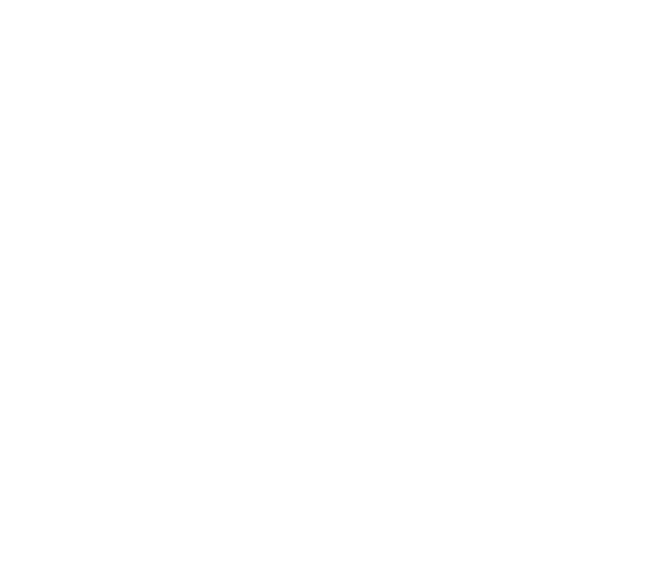
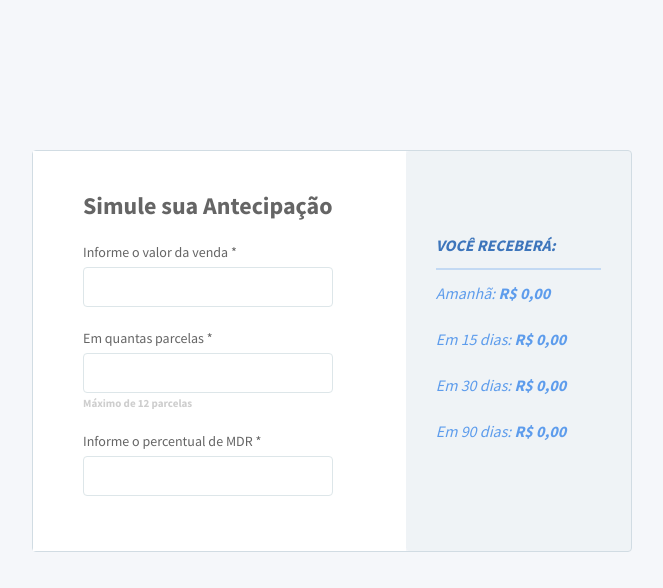
Before and after one commit to saaddalida/challenge-front, a website built with webpack: page public/index.html in a window 1280 px wide. Shown: the whole page, without its empty margins (308-971 px from the left). Built offline with nearby package versions, Linux system fonts and the light colour scheme.

Commit message:
interface: Main page

```diff
--- a/package.json
+++ b/package.json
@@ -12,6 +12,8 @@
     "@babel/core": "^7.6.4",
     "@babel/preset-env": "^7.6.3",
     "babel-loader": "^8.0.6",
+    "css-loader": "^3.2.0",
+    "style-loader": "^1.0.0",
     "webpack": "^4.41.2",
     "webpack-cli": "^3.3.9",
     "webpack-dev-server": "^3.8.2"
--- a/public/index.html
+++ b/public/index.html
@@ -4,9 +4,62 @@
     <meta charset="UTF-8" />
     <meta name="viewport" content="width=device-width, initial-scale=1.0" />
     <meta http-equiv="X-UA-Compatible" content="ie=edge" />
+    <link
+      href="https://fonts.googleapis.com/css?family=Source+Sans+Pro:400,700&display=swap"
+      rel="stylesheet"
+    />
     <title>Hash challenge</title>
   </head>
   <body>
+    <div class="container">
+      <div class="content-input">
+        <h1>Simule sua Antecipação</h1>
+        <div class="content-form">
+          <div class="input-item">
+            <label for="sale-value">Informe o valor da venda *</label>
+            <input type="number" name="sale-value" id="sale-value" />
+          </div>
+          <div class="input-item">
+            <label for="sale-installments">Em quantas parcelas *</label>
+            <input
+              type="number"
+              name="sale-installments"
+              id="sale-installments"
+            />
+            <span>Máximo de 12 parcelas</span>
+          </div>
+          <div class="input-item">
+            <label for="sale-mdr">Informe o percentual de MDR *</label>
+            <input type="number" name="sale-mdr" id="sale-mdr" />
+          </div>
+        </div>
+      </div>
+      <div class="content-output">
+        <h2>Você receberá:</h2>
+
+        <hr />
+
+        <ul>
+          <li>
+            <span>Amanhã:</span>
+            <strong>R$ 0,00</strong>
+          </li>
+          <li>
+            <span>Em 15 dias:</span>
+            <strong>R$ 0,00</strong>
+          </li>
+          <li>
+            <span>Em 30 dias:</span>
+            <strong>R$ 0,00</strong>
+          </li>
+          <li>
+            <span>Em 90 dias:</span>
+            <strong>R$ 0,00</strong>
+          </li>
+        </ul>
+      </div>
+    </div>
+
     <script src="./bundle.js"></script>
   </body>
 </html>
--- /dev/null
+++ b/src/index.js
@@ -0,0 +1,3 @@
+import './main.css';
+
+alert('hello');
--- /dev/null
+++ b/src/main.css
@@ -0,0 +1,147 @@
+* {
+  margin: 0;
+  padding: 0;
+  outline: 0;
+  box-sizing: border-box;
+}
+
+*:focus {
+  outline: 0;
+}
+
+body {
+  height: 100%;
+  -webkit-font-smoothing: antialiased;
+  font-family: 'Source Sans Pro', sans-serif;
+  background: #f5f7fa;
+}
+
+body,
+input,
+button {
+  font: 14px 'Source Sans Pro', sans-serif;
+}
+
+a {
+  text-decoration: none;
+}
+
+ul {
+  list-style: none;
+}
+
+.container {
+  display: flex;
+  flex-direction: row;
+  justify-content: center;
+  align-content: center;
+  margin: 150px auto;
+  border: 1px solid #d1dce3;
+  border-radius: 4px;
+  max-width: 600px;
+
+  animation-name: fade;
+  animation-duration: 1s;
+}
+
+@keyframes fade {
+  from {
+    opacity: 0;
+    transform: scale(0.9);
+  }
+  to {
+    opacity: 1;
+    transform: scale(1);
+  }
+}
+
+.content-input {
+  width: 380px;
+  height: 400px;
+  background: #ffffff;
+  padding: 40px 70px 40px 50px;
+}
+
+.content-input h1 {
+  font-weight: bold;
+  font-size: 24px;
+  line-height: 30px;
+  color: #656565;
+}
+
+.input-item {
+  display: flex;
+  flex-direction: column;
+}
+
+.input-item label {
+  color: #656565;
+  line-height: 18px;
+  padding: 22px 0 6px;
+}
+
+.input-item input {
+  width: 250px;
+  height: 40px;
+  border: 1px solid #dde6e9;
+  border-radius: 4px;
+  padding-left: 14px;
+
+  color: #000;
+  font-size: 14px;
+  line-height: 18px;
+  padding-top: 6px;
+}
+
+.input-item input:focus {
+  border: 1px solid #66afe9;
+  border-radius: 4px;
+}
+
+input[type='number']::-webkit-inner-spin-button,
+input[type='number']::-webkit-outer-spin-button {
+  -webkit-appearance: none;
+  -moz-appearance: none;
+  appearance: none;
+  margin: 0;
+}
+
+.input-item span {
+  font-weight: bold;
+  font-size: 11px;
+  color: #cecece;
+
+  padding-top: 3px;
+}
+
+.content-output {
+  width: 230px;
+  height: 400px;
+  background: rgba(209, 220, 227, 0.18);
+  border-radius: 4px;
+  padding: 80px 30px;
+}
+
+.content-output h2 {
+  font-style: italic;
+  font-weight: bold;
+  font-size: 16px;
+  line-height: 20px;
+  text-transform: uppercase;
+  color: #3d75bb;
+
+  padding: 4px 0 13px;
+}
+
+.content-output hr {
+  opacity: 0.3;
+  border: 1px solid #5d9cec;
+}
+
+.content-output li {
+  font-style: italic;
+  font-size: 16px;
+  line-height: 46px;
+
+  color: #5d9cec;
+}
--- a/webpack.config.js
+++ b/webpack.config.js
@@ -1,14 +1,20 @@
+const path = require('path');
+
 module.exports = {
-  entry: './src/app.js',
+  entry: './src/index.js',
   output: {
-    path: __dirname + '/public',
-    filename: './src/bundle.js'
+    path: path.resolve(__dirname, 'public'),
+    filename: './bundle.js'
   },
   devServer: {
-    contentBase: __dirname + '/public'
+    contentBase: path.resolve(__dirname, 'public')
   },
   module: {
     rules: [
+      {
+        test: /\.css$/,
+        use: ['style-loader', 'css-loader']
+      },
       {
         test: /\.js$/,
         exclude: /node_modules/,
```
Also changed, not shown: public/bundle.js (added), src/app.js (deleted), 1 other file.
